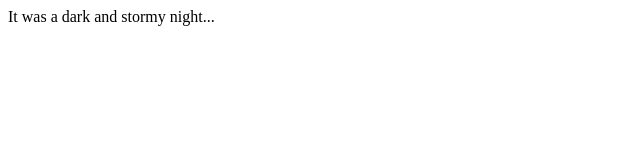
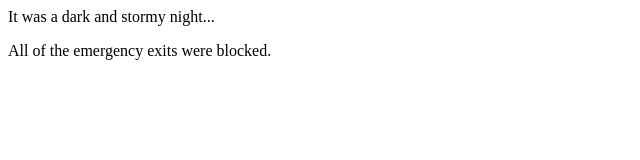
Before and after one commit to princekarangwa/fireside-story, a plain HTML site: page index.html in a window 1280 px wide. Shown: the whole page, without its empty margins (0-640 px from the left). Drawn offline with Linux system fonts and the light colour scheme.

Commit message:
Add second line of story

```diff
--- a/index.html
+++ b/index.html
@@ -1,5 +1,6 @@
 <html>
   <body>
     <p>It was a dark and stormy night...</p>
+    <p>All of the emergency exits were blocked.</p>
   </body>
 </html>
```
